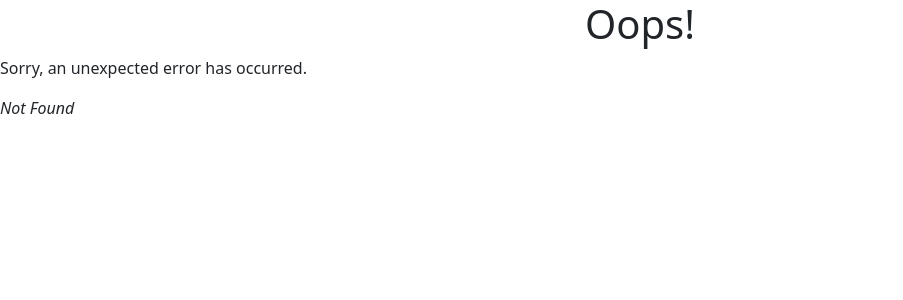
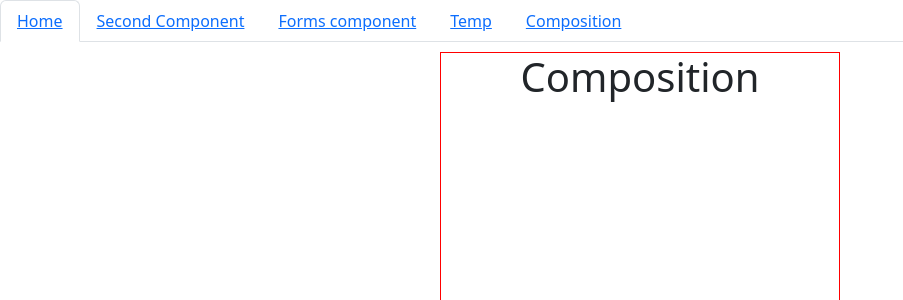
Before and after one commit to N1ph1l1m/React_practic, a React (Create React App) app in the folder React/my-app/: page /composit in a window 1280 px wide. Before the commit this address had no page. Shown: the top 300 px of the page, without its empty margins (0-903 px from the left). Built offline with nearby package versions, Linux system fonts and the light colour scheme.

Commit message:
Create composition

```diff
--- a/React/my-app/src/components/Calculator/calculator.jsx
+++ b/React/my-app/src/components/Calculator/calculator.jsx
@@ -8,7 +8,6 @@ import styled from "styled-components";
 const CalculatorWrap = styled.div`
   width: 700px;
   min-height: 100px;
-  border: 1px solid black;
   margin:40px auto;
   display:flex;
   flex-direction:row;
@@ -76,12 +75,10 @@ export default class Calculator extends React.Component{
            </CalculatorWrap>
            <BoilingWrap>
            <Boiling
-                celsius = {parseFloat(celsius)}
+              celsius = {parseFloat(celsius)}
               />
            </BoilingWrap>
-
           </>
-
         )
     }
 }
--- a/React/my-app/src/components/Calculator/tempInput.jsx
+++ b/React/my-app/src/components/Calculator/tempInput.jsx
@@ -1,7 +1,5 @@
 import React from "react";
 import styled from "styled-components";
-import boilingVerdict from "./boilingVerdict"
-
 
 
 const TempWrap = styled.div`
--- /dev/null
+++ b/React/my-app/src/components/Composition/composition.jsx
@@ -0,0 +1,25 @@
+import React from "react";
+import styled from "styled-components";
+
+
+
+const CompositionWrap = styled.div`
+margin:0px auto;
+width:400px;
+height:400px;
+border:1px solid red;
+`;
+
+
+
+export default class Composition extends React.Component{
+    render() {
+        return (
+            <CompositionWrap>
+                <h1>
+                    Composition
+                </h1>
+            </CompositionWrap>
+        );
+    }
+}
--- /dev/null
+++ b/React/my-app/src/components/Composition/index.jsx
@@ -0,0 +1,2 @@
+import Composition from "./composition";
+export default Composition;
--- a/React/my-app/src/components/Router/root.jsx
+++ b/React/my-app/src/components/Router/root.jsx
@@ -1,7 +1,11 @@
 import React from "react";
 import { Outlet,Link } from "react-router-dom";
 import { Nav, NavItem, NavLink} from "reactstrap";
+import styled from "styled-components";
 
+const OutletWRap = styled.div`
+margin-top:10px;
+`
 
 export default class Root extends React.Component{
 
@@ -49,10 +53,16 @@ export default class Root extends React.Component{
                 Temp
                 </Link></NavLink>
               </NavItem>
+              <NavItem>
+                <NavLink>
+                <Link to={"/composit"}>
+                Composition
+                </Link></NavLink>
+              </NavItem>
             </Nav>
-            <div id="detail">
+            <OutletWRap id="detail">
                 <Outlet />
-            </div>
+            </OutletWRap>
             </>
         );
     }
--- a/React/my-app/src/index.js
+++ b/React/my-app/src/index.js
@@ -10,6 +10,7 @@ import FormsComponent from './components/FormsComponent';
 import App from './components/app/app';
 import Root from './components/Router/root';
 import Calculator from './components/Calculator';
+import Composition from './components/Composition';
 import SecondComponent from './components/SecondComponent/secondComponent';
 
 const router  = createBrowserRouter([
@@ -34,6 +35,10 @@ const router  = createBrowserRouter([
             path:"/temp",
             element:<Calculator/>
         },
+        {
+            path:"/composit",
+            element:<Composition/>
+        },
       ]
     },
 
```
